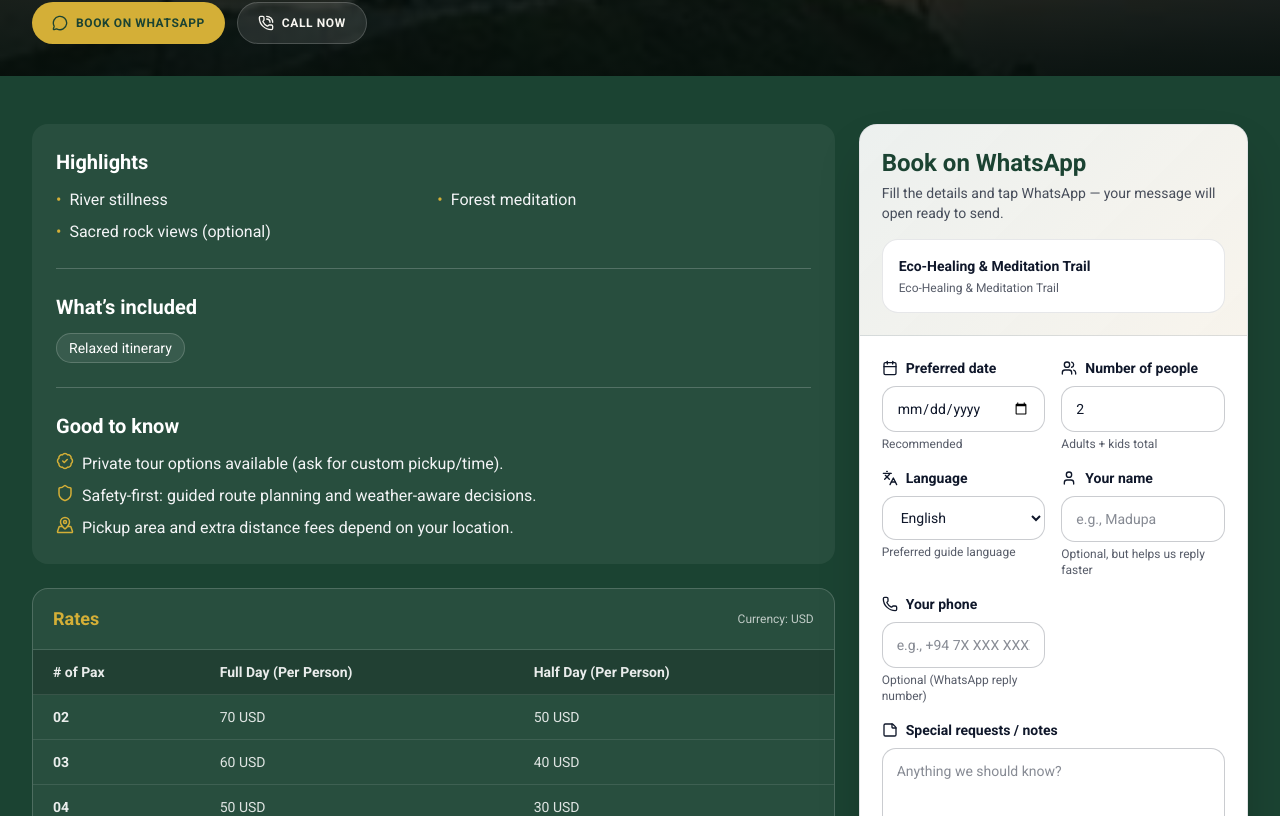
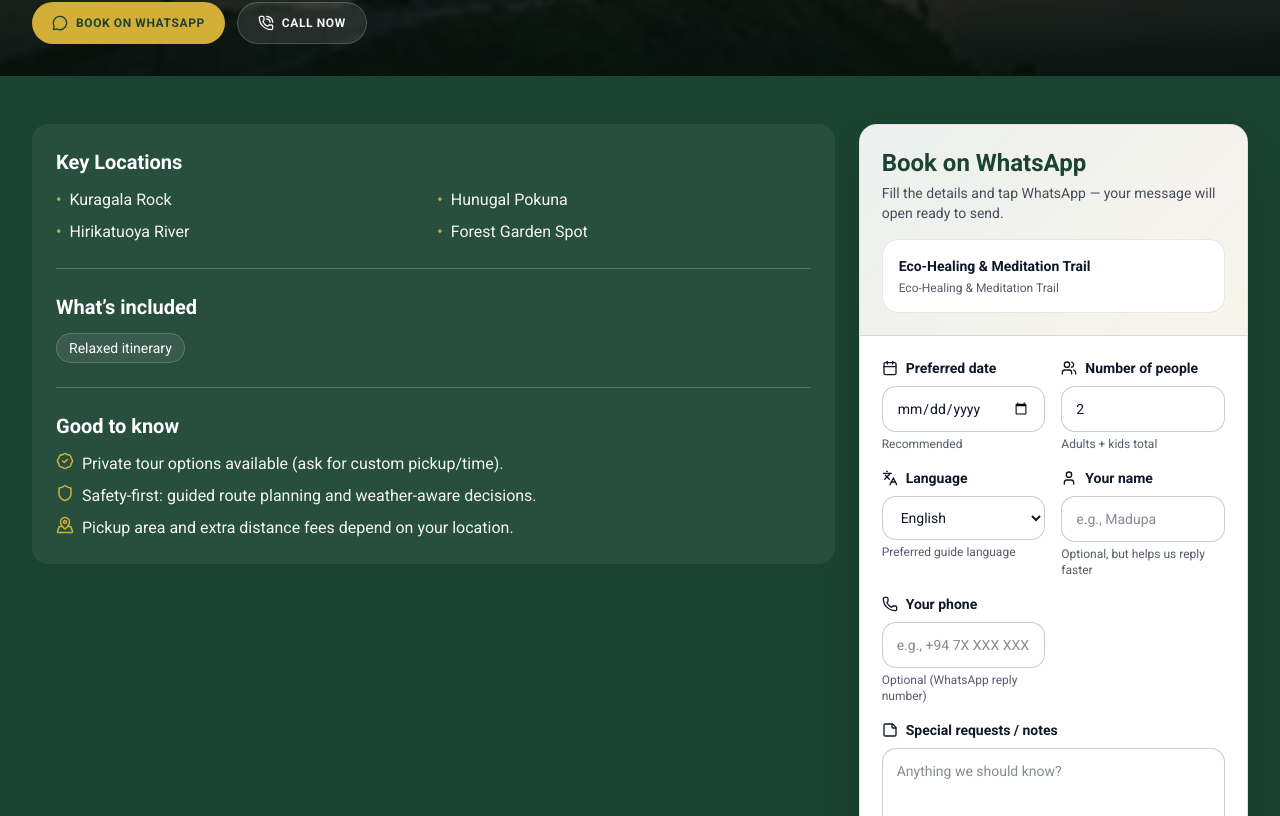
Before and after one commit to oshadaov/trailbrazzers, a React (Vite) app: page /tours/ecoHealing/eco-healing-half-or-full in a window 1280 px wide. Shown: the part 424-1240 px from the top of the page. Built offline with nearby package versions, Linux system fonts and the light colour scheme; no server answers.

Commit message:
Tourdetails updated

```diff
--- a/src/data/tours.js
+++ b/src/data/tours.js
@@ -303,7 +303,7 @@ ecoHealing: {
   iconName: "Leaf",
   accent: "skyBlue",
 
-  keyStops: ["Kuragala Rock", "Hirikatuoya River", "Hunugal Pokuna", "Forest Garden Spot"],
+  keyStops: ["Kuragala Rock", "Hunugal Pokuna", "Hirikatuoya River", "Forest Garden Spot"],
   idealFor: ["Wellness Travelers", "Solo Explorers", "Spiritual Groups"],
   durationOptions: ["Half Day", "Full Day"],
 
@@ -328,7 +328,7 @@ ecoHealing: {
       name: "Eco-Healing & Meditation Trail",
       duration: "Half Day / Full Day",
       people: "2–8",
-      highlights: ["River stillness", "Forest meditation", "Sacred rock views (optional)"],
+      highlights: ["Kuragala Rock", "Hunugal Pokuna", "Hirikatuoya River", "Forest Garden Spot"],
       includes: ["Relaxed itinerary"],
       addOns: ["Organic Lunch", "Herbal Foot Soak", "Forest Meditation"],
       priceFrom: "Per-person rates available (USD)",
@@ -345,9 +345,9 @@ ecoHealing: {
     accent: "forestGreen",
 
     keyStops: ["Dambetenna Tea Factory", "Rathmalgama Factory", "Adisham Bungalow", "Lipton’s Seat"],
-    idealFor: ["Tea Enthusiasts", "Seniors", "History Buffs"],
+    idealFor: ["History Buffs", "Seniors", "Tea Enthusiasts"],
     durationOptions: ["Full Day"],
-    addons: ["Guide Lecture", "Old Photographs", "Tea Tasting"],
+    addons: ["Tea Tasting", "Old Photographs", "Guide Lecture"],
     includes: ["Tea-country route planning"],
 
     ratesUSD: {
@@ -366,7 +366,7 @@ ecoHealing: {
         name: "Heritage Safari + Tea Country Ride",
         duration: "Full Day",
         people: "2–8",
-        highlights: ["Tea factories", "Colonial heritage", "Lipton’s Seat viewpoints"],
+        highlights: ["Dambetenna Tea Factory", "Rathmalgama Factory", "Adisham Bungalow", "Lipton’s Seat"],
         includes: ["Guided experience (as arranged)"],
         addOns: ["Guide Lecture", "Old Photographs", "Tea Tasting"],
         priceFrom: "Per-person rates available (USD)",
--- a/src/pages/TourDetailsPage.jsx
+++ b/src/pages/TourDetailsPage.jsx
@@ -209,7 +209,7 @@ export default function TourDetailsPage() {
           <div className="grid lg:grid-cols-3 gap-6">
             <div className="lg:col-span-2">
               <div style={{ backgroundColor: "rgba(255,255,255,0.06)" }} className="p-6 rounded-2xl">
-                <h2 className="text-xl font-bold mb-3">Highlights</h2>
+                <h2 className="text-xl font-bold mb-3">Key Locations</h2>
                 <ul className="grid sm:grid-cols-2 gap-2">
                   {tour.highlights?.map((h) => (
                     <li key={h} className="text-gray-100 flex items-start gap-2">
@@ -277,7 +277,7 @@ export default function TourDetailsPage() {
                   </div>
                 ) : null} */}
               </div>
-              <RatesTable rates={tour.ratesUSD} />
+              {/* <RatesTable rates={tour.ratesUSD} /> */}
 
             </div>
 
@@ -320,7 +320,7 @@ export default function TourDetailsPage() {
                 </div>
               ) : null}
 
-              {/* FAQ */}
+              {/* FAQ
               <div className="mt-6 p-6 border rounded-2xl" style={{ borderColor: "rgba(255,255,255,0.18)" }}>
                 <h3 className="text-lg font-bold" style={{ color: colors.premiumGold }}>
                   Quick FAQ
@@ -347,10 +347,10 @@ export default function TourDetailsPage() {
                     </p>
                   </details>
                 </div>
-              </div>
+              </div> */}
 
               {/* Back to category */}
-              <div className="mt-6">
+              {/* <div className="mt-6">
                 <Link
                   to={`/tours/${tour.categoryKey}`}
                   className="inline-flex w-full items-center justify-center px-5 py-3 rounded-full text-xs font-bold uppercase tracking-wider transition hover:opacity-90"
@@ -362,7 +362,7 @@ export default function TourDetailsPage() {
                 >
                   View more in {tour.categoryTitle}
                 </Link>
-              </div>
+              </div> */}
             </div>
           </div>
         </div>
```
